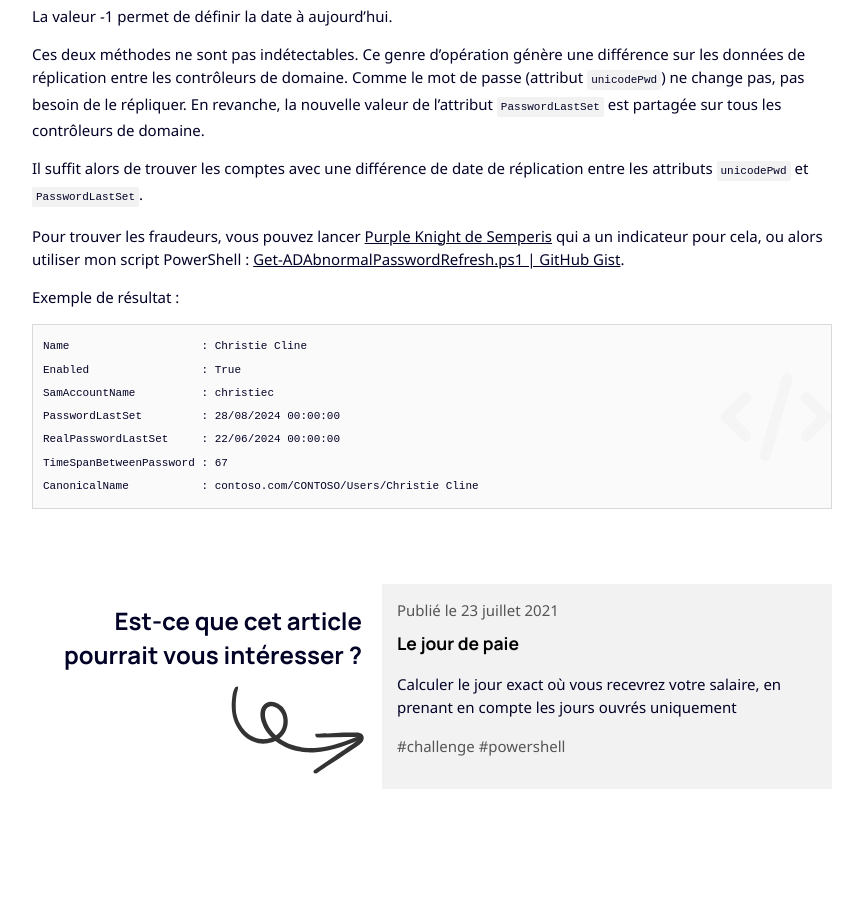
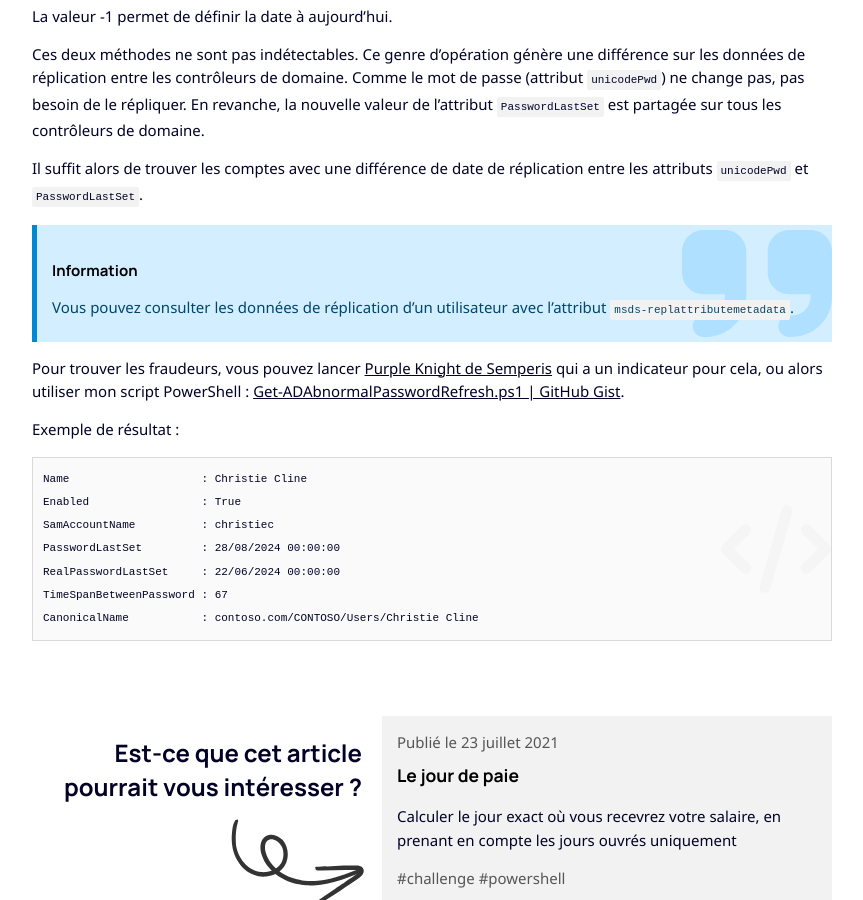
Before and after one commit to leobouard/leobouard.github.io, a Jekyll site: the page built from _posts/2024-09-15-prolonger-la-vie-mdp.md, in a window 1280 px wide and 900 px high, scrolled down 3508 px. Shown: the whole window, without its empty margins (208-1071 px from the left). Built offline with Jekyll 4.4.1, drawn with Linux system fonts in a browser that asks for light colours; nearby versions of some CDN libraries; some web fonts are replaced.

Commit message:
Update 2024-09-15-prolonger-la-vie-mdp.md

```diff
--- a/_posts/2024-09-15-prolonger-la-vie-mdp.md
+++ b/_posts/2024-09-15-prolonger-la-vie-mdp.md
@@ -117,6 +117,10 @@ Ces deux méthodes ne sont pas indétectables. Ce genre d'opération génère un
 
 Il suffit alors de trouver les comptes avec une différence de date de réplication entre les attributs `unicodePwd` et `PasswordLastSet`.
 
+> #### Information
+>
+> Vous pouvez consulter les données de réplication d'un utilisateur avec l'attribut `msds-replattributemetadata`.
+
 Pour trouver les fraudeurs, vous pouvez lancer [Purple Knight de Semperis](https://www.semperis.com/purple-knight/) qui a un indicateur pour cela, ou alors utiliser mon script PowerShell : [Get-ADAbnormalPasswordRefresh.ps1 \| GitHub Gist](https://gist.github.com/leobouard/f6066b14db8199a864ff00620c08909d).
 
 Exemple de résultat :
```
